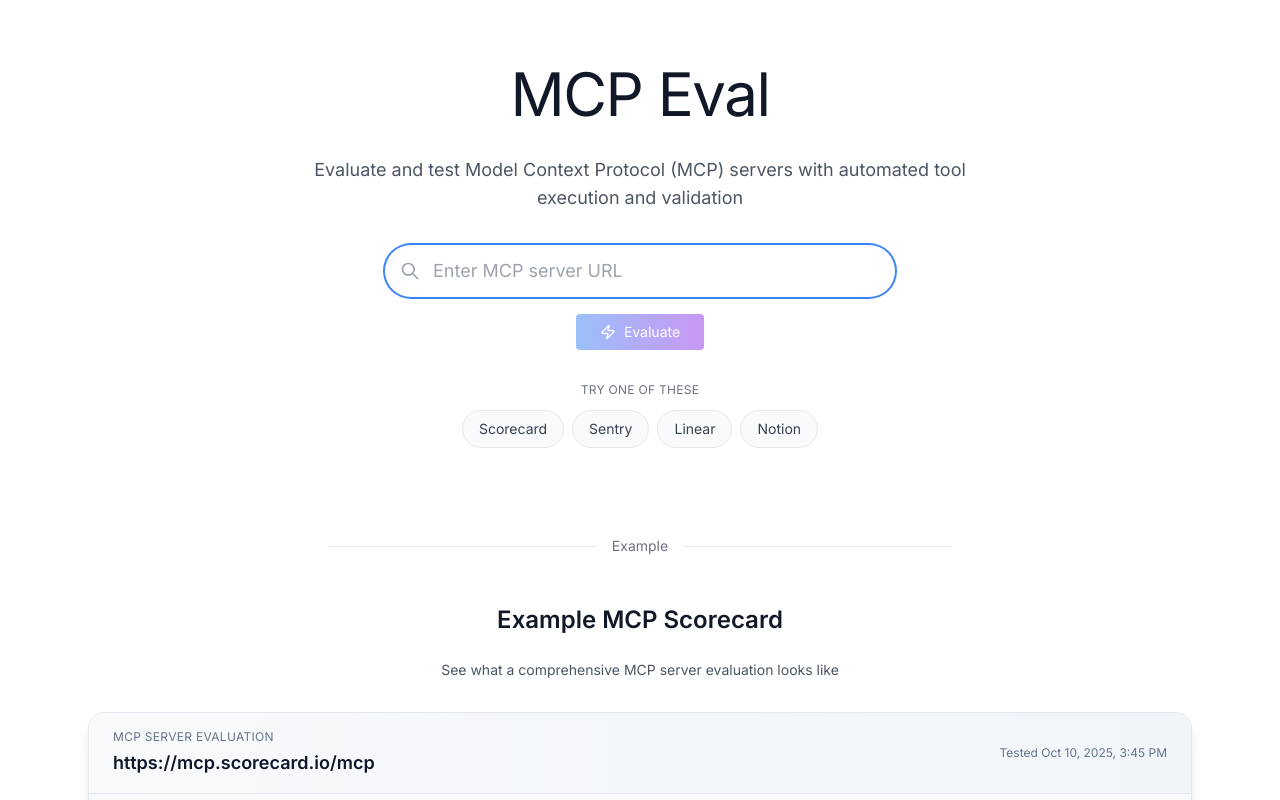
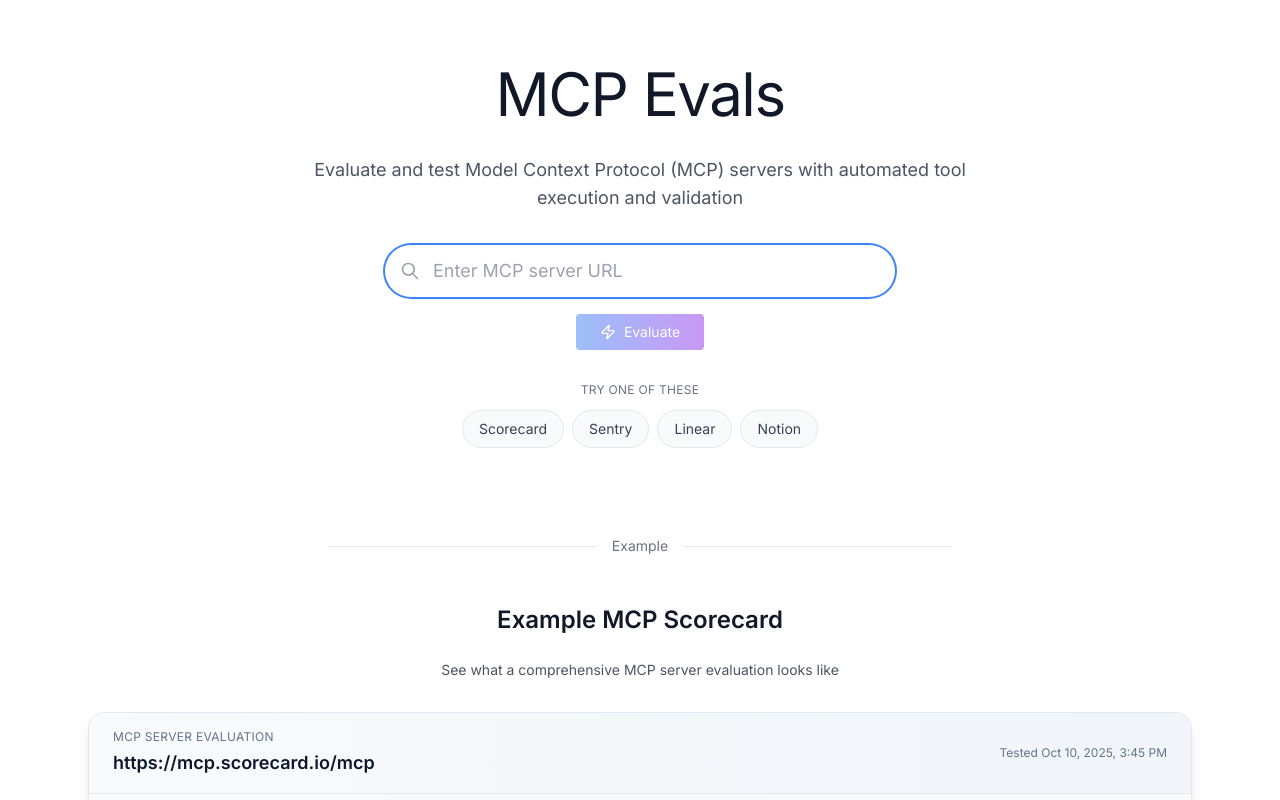
Before and after one commit to scorecard-ai/mcp-eval, a Next.js app in the folder mcp-eval-site/: page / in a window 1280 px wide. Shown: the top 800 px of the page. Built offline with nearby package versions, Linux system fonts and the light colour scheme.

Commit message:
MCP Eval -> Evals
Updating page name to be consistent with URL

```diff
--- a/mcp-eval-site/app/page.tsx
+++ b/mcp-eval-site/app/page.tsx
@@ -33,7 +33,7 @@
       <div className="flex flex-col justify-center items-center px-6 py-16">
         <div className="text-center mb-8">
           <h1 className="text-6xl font-normal text-gray-900 mb-8 tracking-tight">
-            MCP Eval
+            MCP Evals
           </h1>
           <p className="text-lg text-gray-600 max-w-2xl mx-auto">
             Evaluate and test Model Context Protocol (MCP) servers with automated tool execution and validation
```
